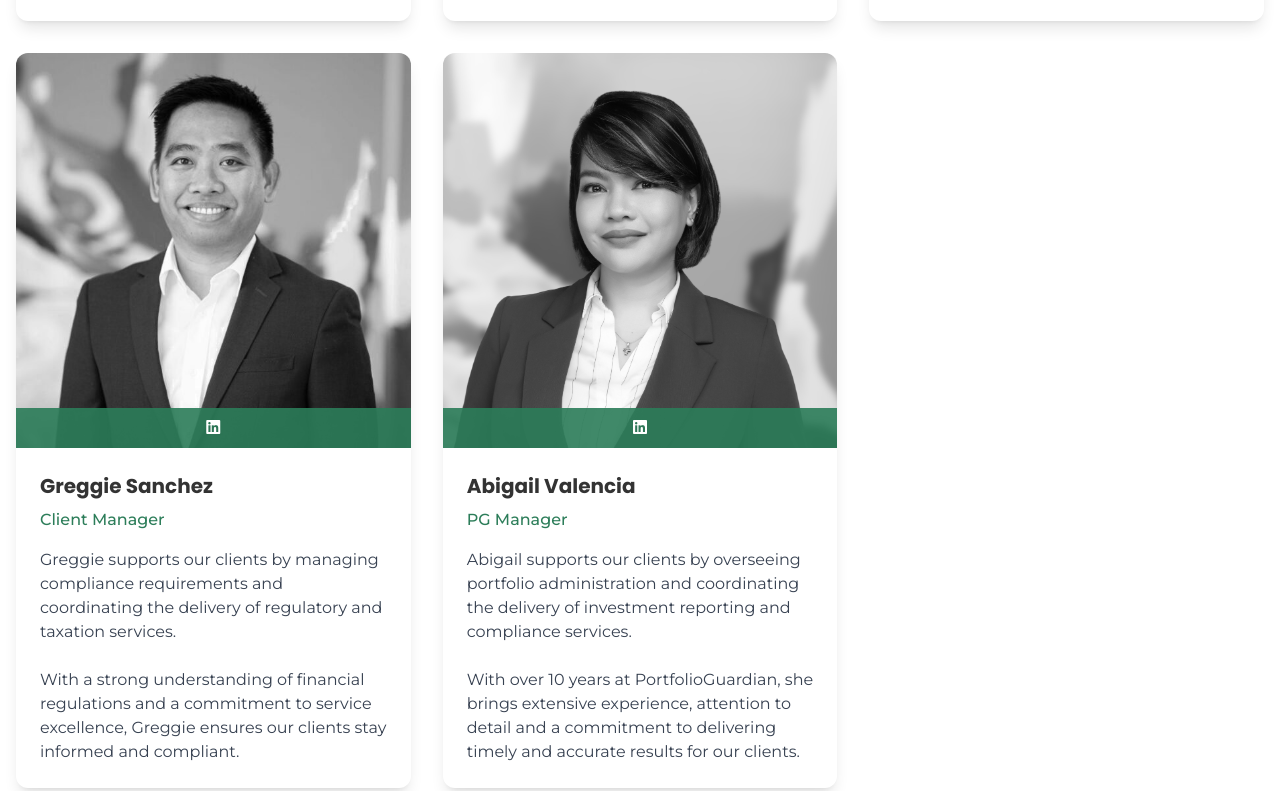
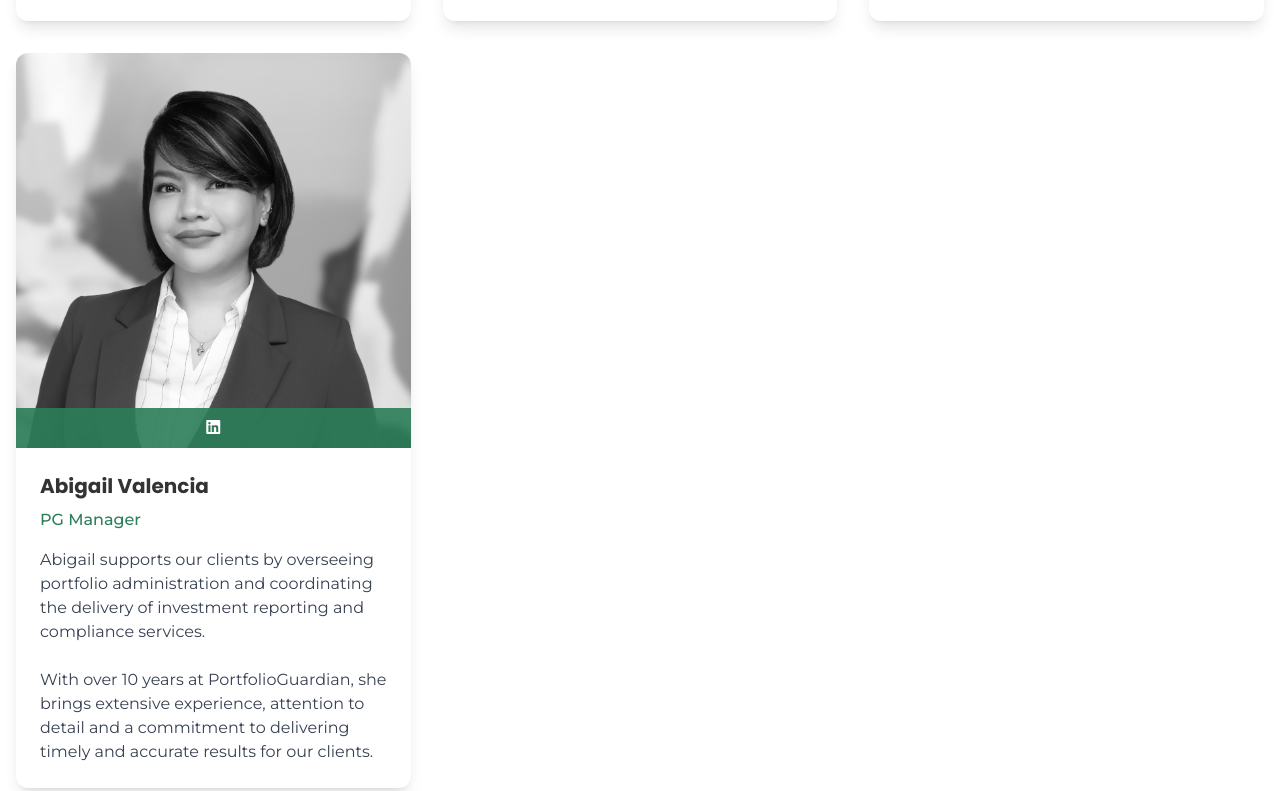
Before and after one commit to markma27/PortfolioGuardian, a website: page team/index.html in a window 1280 px wide. Shown: the part 2177-2968 px from the top of the page. Drawn offline with nearby package versions, Linux system fonts and the light colour scheme.

Commit message:
Update index.html

```diff
--- a/team/index.html
+++ b/team/index.html
@@ -203,25 +203,6 @@
                 </div>
 
                 <!-- Team Member 7 -->
-                <div class="bg-white rounded-xl shadow-lg overflow-hidden transition-shadow duration-200 hover:shadow-xl fade-in fade-in-delay-4">
-                    <div class="relative w-full aspect-[3/4] overflow-hidden bg-gray-100">
-                        <img src="/images/greggie-sanchez.jpg" alt="Greggie Sanchez" loading="lazy" decoding="async" class="w-full h-full object-cover object-center">
-                        <div class="absolute bottom-0 left-0 right-0 bg-primary bg-opacity-90 p-2">
-                            <div class="flex justify-center space-x-4">
-                                <a href="https://www.linkedin.com/in/greggie-jay-sanchez-1033aa259/" target="_blank" rel="noopener noreferrer" class="text-white hover:text-gray-200 transition-colors"><i class="fab fa-linkedin"></i></a>
-                                <!--<a href="#" class="text-white hover:text-gray-200 transition-colors"><i class="far fa-envelope"></i></a>-->
-                            </div>
-                        </div>
-                    </div>
-                    <div class="p-6">
-                        <h3 class="text-xl font-bold mb-2">Greggie Sanchez</h3>
-                        <p class="text-primary font-medium mb-4">Client Manager</p>
-                        <p class="text-gray-700">Greggie supports our clients by managing compliance requirements and coordinating the delivery of regulatory and taxation services.
-                            <br><br>With a strong understanding of financial regulations and a commitment to service excellence, Greggie ensures our clients stay informed and compliant.</p>
-                    </div>
-                </div>
-
-                <!-- Team Member 8 -->
                 <div class="bg-white rounded-xl shadow-lg overflow-hidden transition-shadow duration-200 hover:shadow-xl fade-in fade-in-delay-5">
                     <div class="relative w-full aspect-[3/4] overflow-hidden bg-gray-100">
                         <img src="/images/abi-valencia.png" alt="Abigail Valencia" loading="lazy" decoding="async" class="w-full h-full object-cover object-center">
```
